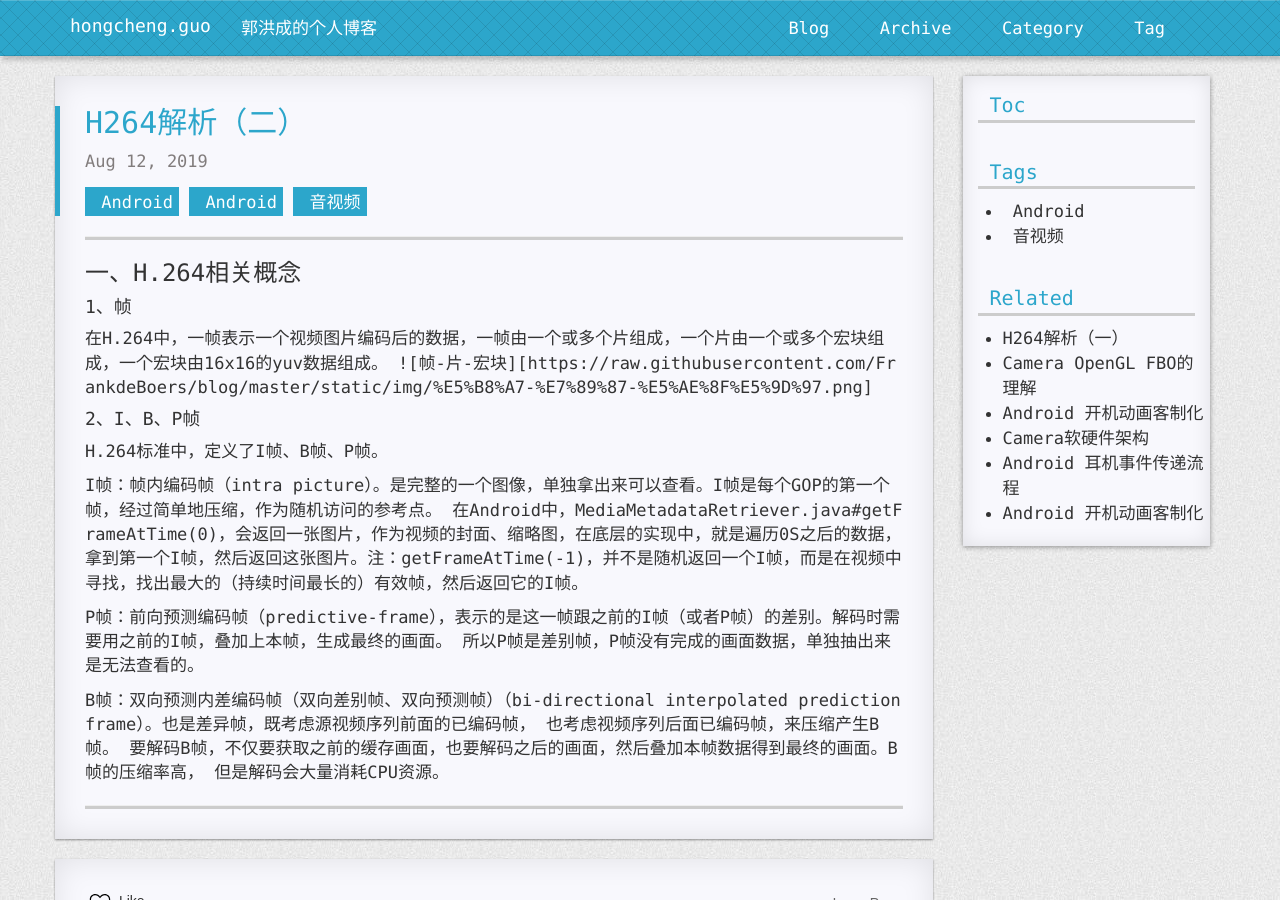
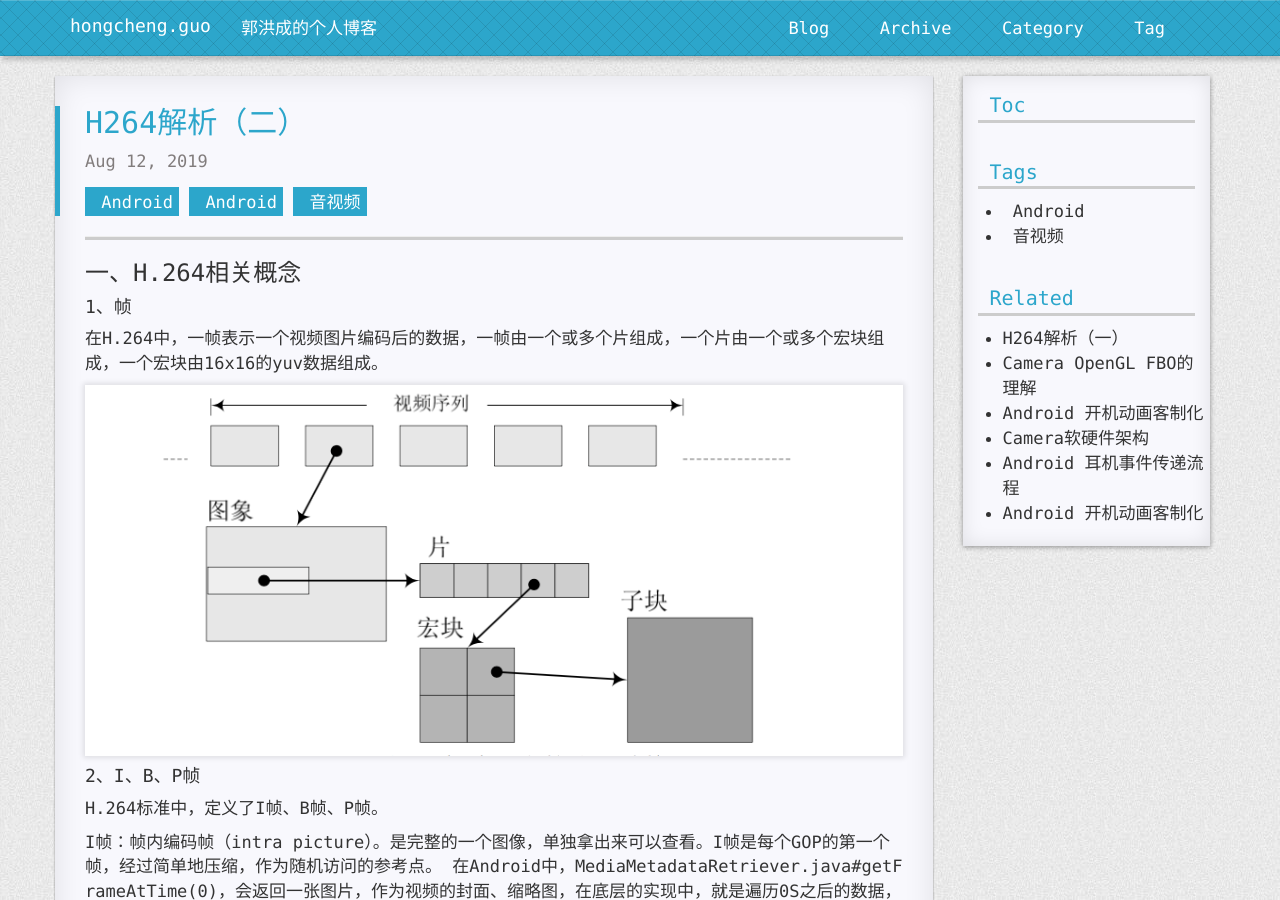
Before and after one commit to FrankdeBoers/blog, a Jekyll site: the page built from _posts/2019-08-12-H264解析（二）.md, in a window 1280 px wide and 900 px high. Built offline with Jekyll 4.4.1, drawn with Linux system fonts in a browser that asks for light colours; nearby versions of some CDN libraries; a style sheet for code colours, icons or effects is not loaded.

Commit message:
Update 2019-08-12-H264解析（二）.md

```diff
--- a/_posts/2019-08-12-H264解析（二）.md
+++ b/_posts/2019-08-12-H264解析（二）.md
@@ -8,7 +8,8 @@ categories: Android
 
 #### 1、帧
 在H.264中，一帧表示一个视频图片编码后的数据，一帧由一个或多个片组成，一个片由一个或多个宏块组成，一个宏块由16x16的yuv数据组成。
-![帧-片-宏块][https://raw.githubusercontent.com/FrankdeBoers/blog/master/static/img/%E5%B8%A7-%E7%89%87-%E5%AE%8F%E5%9D%97.png]
+
+![帧-片-宏块](https://raw.githubusercontent.com/FrankdeBoers/blog/master/static/img/%E5%B8%A7-%E7%89%87-%E5%AE%8F%E5%9D%97.png)
 
 #### 2、I、B、P帧
 H.264标准中，定义了I帧、B帧、P帧。
```
